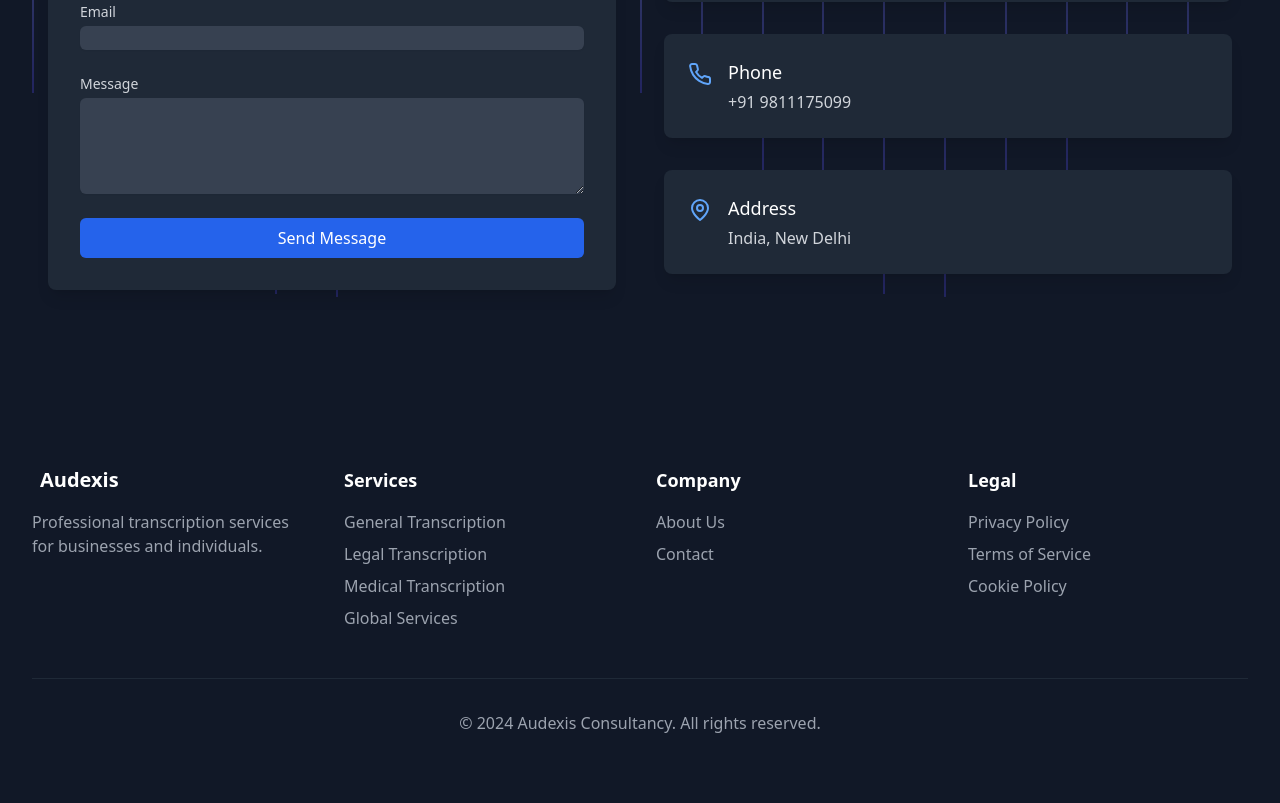
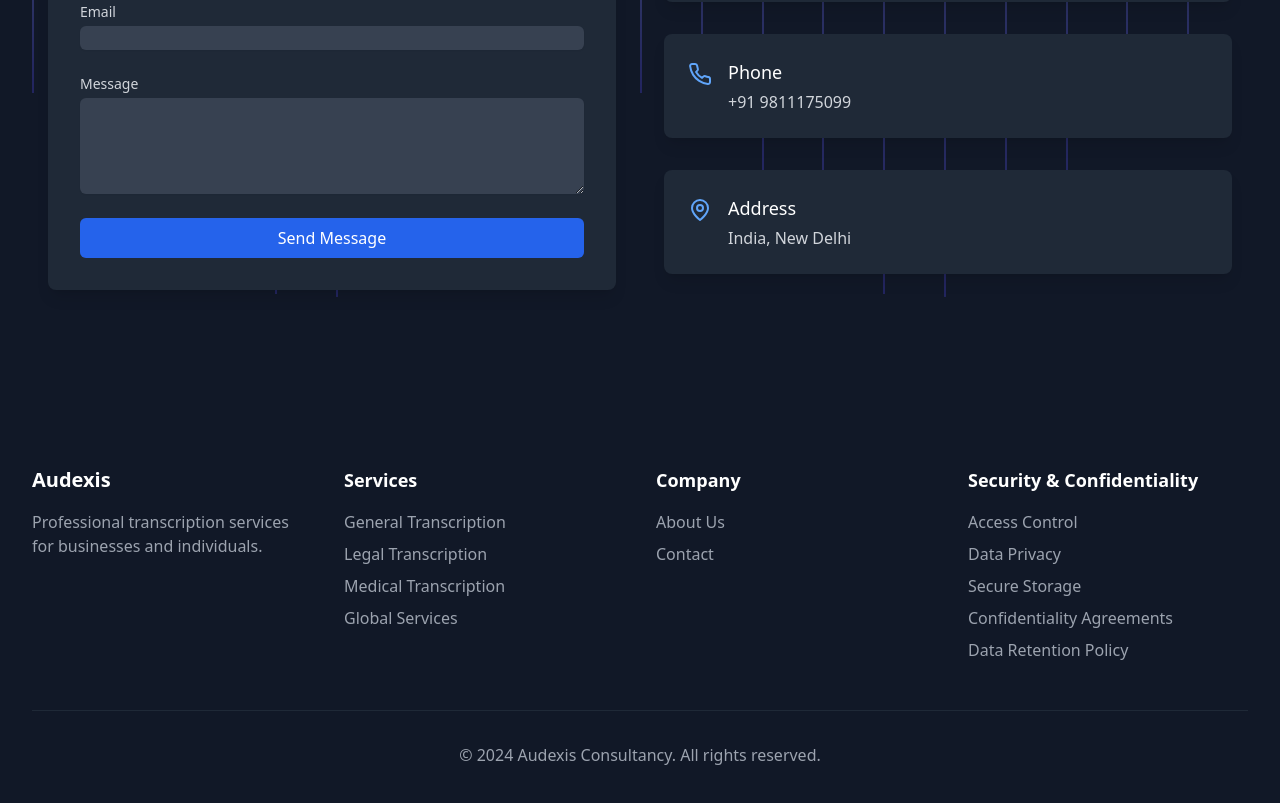
Before and after one commit to newcomer119/Audexis, a React (Vite) app: page /moto-process in a window 1280 px wide. Shown: the part 1780-2583 px from the top of the page. Built offline with nearby package versions, Linux system fonts and the light colour scheme.

Commit message:
made new changes for footer and home page

```diff
--- a/src/App.tsx
+++ b/src/App.tsx
@@ -16,8 +16,11 @@ import { MessageCircle } from "lucide-react";
 import { GeneralTranscriptionPage } from './pages/services/GeneralTranscription';
 import { MedicalTranscriptionPage } from './pages/services/MedicalTranscription';
 import { GlobalTranscriptionPage } from './pages/services/GlobalTranscription';
+import { useScrollToHash } from './components/useScrollToHash';
 
 function HomePage() {
+  useScrollToHash();
+
   return (
     <>
       <Hero />
--- a/src/components/Footer.tsx
+++ b/src/components/Footer.tsx
@@ -8,7 +8,9 @@ export function Footer() {
         <div className="grid grid-cols-1 md:grid-cols-4 gap-8">
           <div>
             <div className="flex items-center">
-              <span className="ml-2 text-xl font-bold ">Audexis</span>
+              <Link to="/" className="text-xl font-bold hover:text-[#2B9BCA] transition-colors">
+                Audexis
+              </Link>
             </div>
             <p className="mt-4 text-gray-400">
               Professional transcription services for businesses and individuals.
@@ -43,16 +45,15 @@ export function Footer() {
             <h3 className="text-lg font-semibold mb-4">Company</h3>
             <ul className="space-y-2 text-gray-400">
               <li>
-                <a
-                  href="#about"
+                <Link
+                  to="/about"
                   className="hover:text-[#2B9BCA] transition-colors"
-                  onClick={(e) => {
-                    e.preventDefault();
+                  onClick={() => {
                     window.scrollTo({ top: 0, behavior: 'smooth' });
                   }}
                 >
                   About Us
-                </a>
+                </Link>
               </li>
               <li>
                 <a
@@ -69,11 +70,48 @@ export function Footer() {
             </ul>
           </div>
           <div>
-            <h3 className="text-lg font-semibold mb-4">Legal</h3>
+            <h3 className="text-lg font-semibold mb-4">Security & Confidentiality</h3>
             <ul className="space-y-2 text-gray-400">
-              <li>Privacy Policy</li>
-              <li>Terms of Service</li>
-              <li>Cookie Policy</li>
+              <li>
+                <a
+                  href="/#security"
+                  className="hover:text-[#2B9BCA] transition-colors"
+                >
+                  Access Control
+                </a>
+              </li>
+              <li>
+                <a
+                  href="/#security"
+                  className="hover:text-[#2B9BCA] transition-colors"
+                >
+                  Data Privacy
+                </a>
+              </li>
+              <li>
+                <a
+                  href="/#security"
+                  className="hover:text-[#2B9BCA] transition-colors"
+                >
+                  Secure Storage
+                </a>
+              </li>
+              <li>
+                <a
+                  href="/#security"
+                  className="hover:text-[#2B9BCA] transition-colors"
+                >
+                  Confidentiality Agreements
+                </a>
+              </li>
+              <li>
+                <a
+                  href="/#security"
+                  className="hover:text-[#2B9BCA] transition-colors"
+                >
+                  Data Retention Policy
+                </a>
+              </li>
             </ul>
           </div>
         </div>
--- a/src/components/sections/Security.tsx
+++ b/src/components/sections/Security.tsx
@@ -41,7 +41,7 @@ export function Security() {
   ];
 
   return (
-    <div className="bg-gray-900 text-white py-16 px-6">
+    <div id="security" className="bg-gray-900 text-white py-16 px-6">
       <div className="max-w-7xl mx-auto">
         <div className="text-center mb-12">
           <h2 className="text-3xl font-bold mb-4">Security & Confidentiality</h2>
--- /dev/null
+++ b/src/components/useScrollToHash.ts
@@ -0,0 +1,15 @@
+import { useEffect } from 'react';
+import { useLocation } from 'react-router-dom';
+
+export const useScrollToHash = () => {
+  const location = useLocation();
+
+  useEffect(() => {
+    if (location.hash) {
+      const element = document.getElementById(location.hash.slice(1));
+      if (element) {
+        element.scrollIntoView({ behavior: 'smooth' });
+      }
+    }
+  }, [location]);
+};
```
